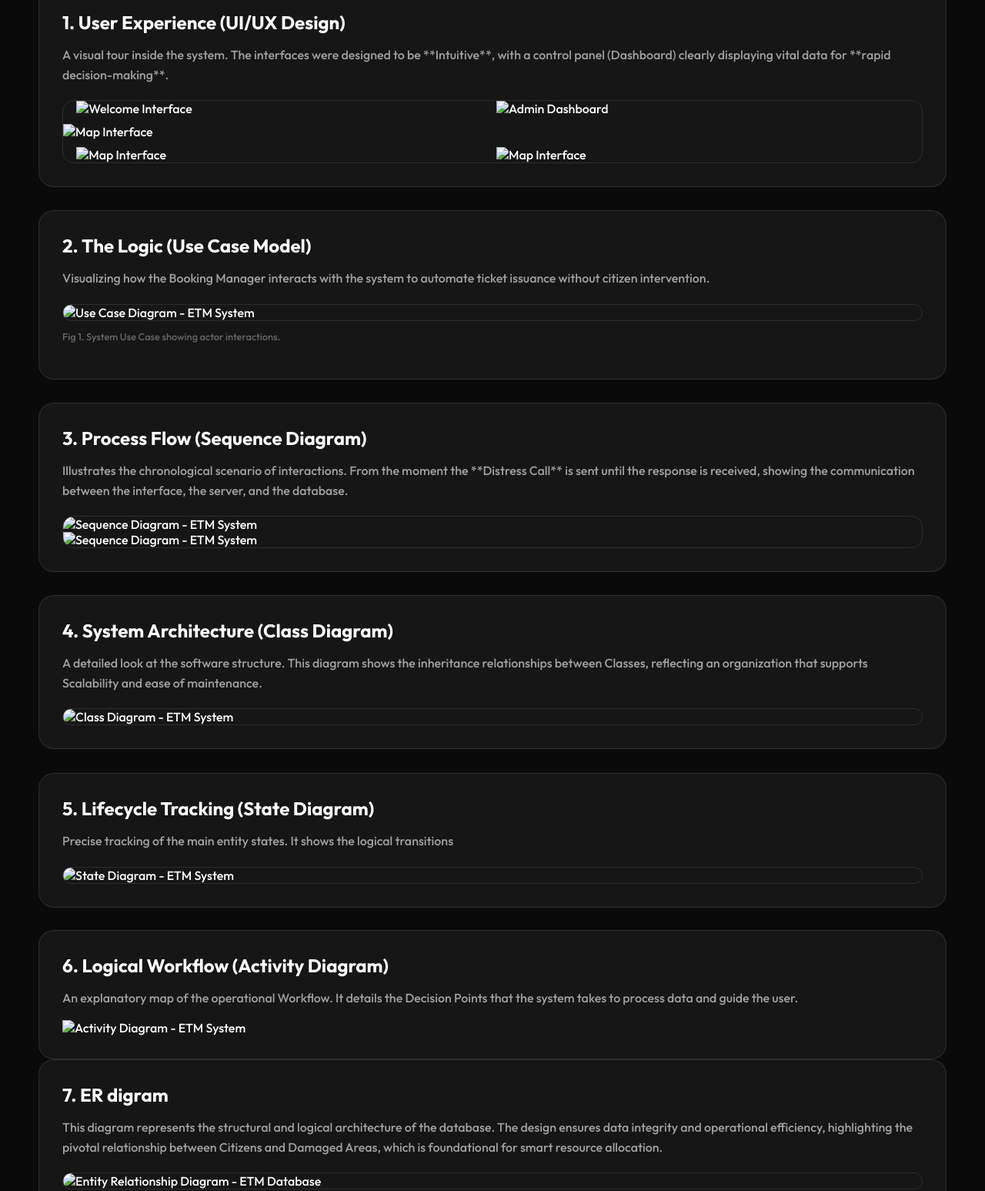
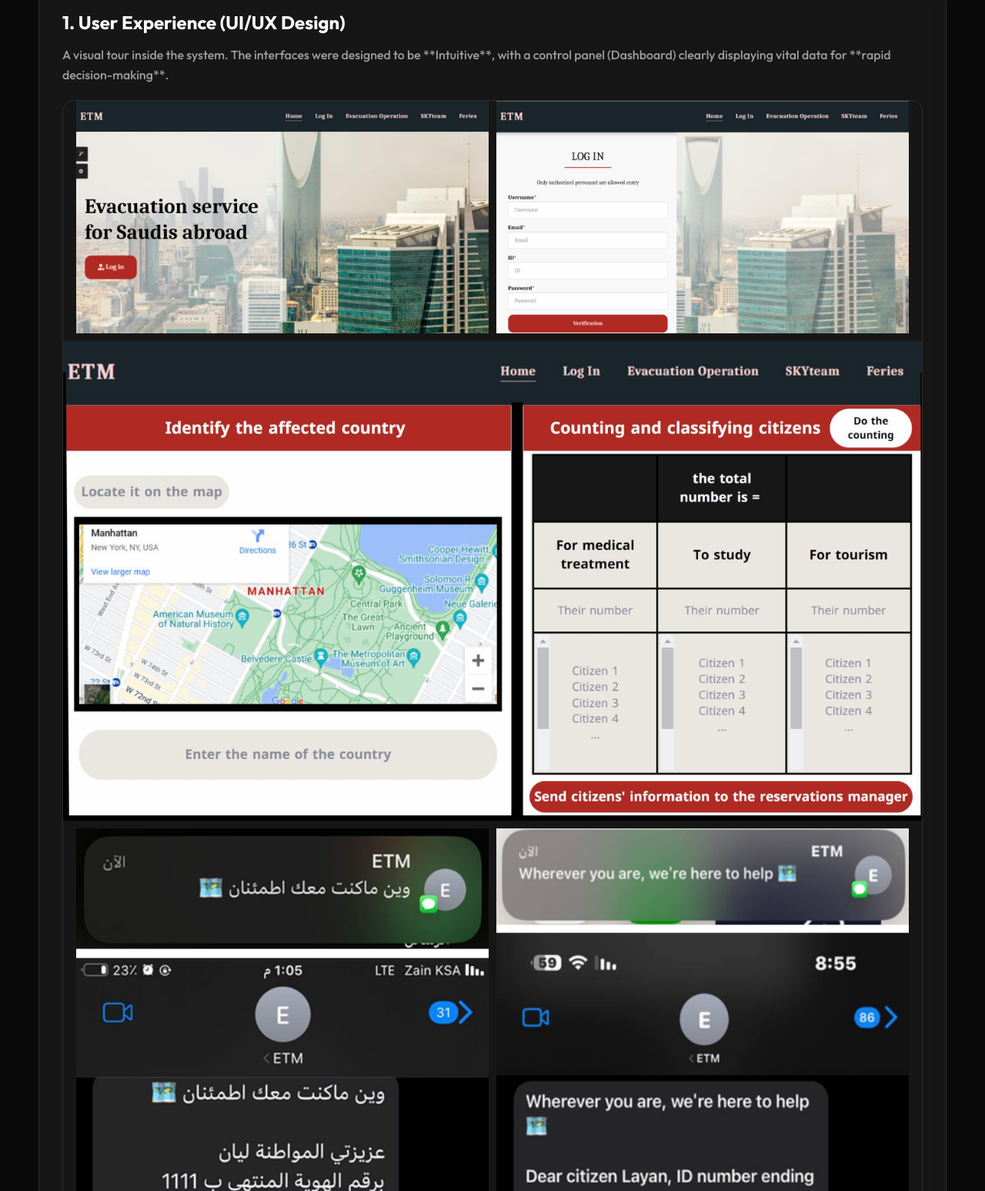
Before and after one commit to LNhub/LayanAljohani, a plain HTML site: page etm-project.html in a window 1280 px wide. Shown: the part 2170-3717 px from the top of the page at 77% size. Drawn offline with Linux system fonts and the light colour scheme.

Commit message:
etm-project.html

```diff
--- a/etm-project.html
+++ b/etm-project.html
@@ -208,11 +208,11 @@
     <p>A visual tour inside the system. The interfaces were designed to be **Intuitive**, with a control panel (Dashboard) clearly displaying vital data for **rapid decision-making**.</p>
 
     <div class="project-image-container" style="display: flex; flex-wrap: wrap; gap: 10px; justify-content: center;">
-        <img src="etm/1.png" alt="Welcome Interface" style="max-width: 48%;">
-        <img src="etm/2.png" alt="Admin Dashboard" style="max-width: 48%;">
-        <img src="etm/3.png" alt="Map Interface" style="width: 100%;">
-         <img src="etm/4.png" alt="Map Interface" style="width: 48%;">
-          <img src="etm/7.png" alt="Map Interface" style="width: 48%;">
+        <img src="1.png" alt="Welcome Interface" style="max-width: 48%;">
+        <img src="2.png" alt="Admin Dashboard" style="max-width: 48%;">
+        <img src="3.png" alt="Map Interface" style="width: 100%;">
+         <img src="4.png" alt="Map Interface" style="width: 48%;">
+          <img src="7.png" alt="Map Interface" style="width: 48%;">
     </div>
 </div>
 
@@ -222,7 +222,7 @@
                 <p>Visualizing how the Booking Manager interacts with the system to automate ticket issuance without citizen intervention.</p>
 
                 <div class="project-image-container">
-                    <img src="etm/usE case.png" alt="Use Case Diagram - ETM System">
+                    <img src="usE case.png" alt="Use Case Diagram - ETM System">
                 </div>
                 <p style="font-size: 0.8rem; margin-top: 10px; color: #666;">Fig 1. System Use Case showing actor interactions.</p>
             </div>
@@ -234,8 +234,8 @@
     <p>Illustrates the chronological scenario of interactions. From the moment the **Distress Call** is sent until the response is received, showing the communication between the interface, the server, and the database.</p>
 
     <div class="project-image-container">
-        <img src="etm/s1.png" alt="Sequence Diagram - ETM System">
-        <img src="etm/s2.png" alt="Sequence Diagram - ETM System">
+        <img src="s1.png" alt="Sequence Diagram - ETM System">
+        <img src="s2.png" alt="Sequence Diagram - ETM System">
     </div>
 </div>
 
@@ -246,7 +246,7 @@
     <p>A detailed look at the software structure. This diagram shows the inheritance relationships between Classes, reflecting an organization that supports Scalability and ease of maintenance.</p>
 
     <div class="project-image-container">
-        <img src="etm/class-digram.png" alt="Class Diagram - ETM System">
+        <img src="class-digram.png" alt="Class Diagram - ETM System">
     </div>
 </div>
 
@@ -256,7 +256,7 @@
     <p>Precise tracking of the main entity states. It shows the logical transitions</p>
 
     <div class="project-image-container">
-        <img src="etm/state.png" alt="State Diagram - ETM System" >
+        <img src="state.png" alt="State Diagram - ETM System" >
     </div>
 </div>
 
@@ -266,7 +266,7 @@
     <p>An explanatory map of the operational Workflow.
         It details the Decision Points that the system
         takes to process data and guide the user.</p>
-        <img src="etm/act.png" alt="Activity Diagram - ETM System">
+        <img src="act.png" alt="Activity Diagram - ETM System">
     </div>
 </div>
 
@@ -279,7 +279,7 @@
                      which is foundational for smart resource allocation.</p>
 
                 <div class="project-image-container">
-                    <img src="etm/er-etm.png" alt="Entity Relationship Diagram - ETM Database">
+                    <img src="er-etm.png" alt="Entity Relationship Diagram - ETM Database">
                 </div>
             </div>
 
@@ -288,7 +288,7 @@
                 <p>The actual SQL architecture I built. Notice the <strong>Damaged_Areas</strong> entity linking to <strong>Citizens</strong>, and the logic allowing dynamic transport allocation.</p>
 
                 <div class="project-image-container">
-                    <img src="etm/schema.png"  alt="Entity Relationship Diagram - ETM Database">
+                    <img src="schema.png"  alt="Entity Relationship Diagram - ETM Database">
                 </div>
             </div>
 
```
